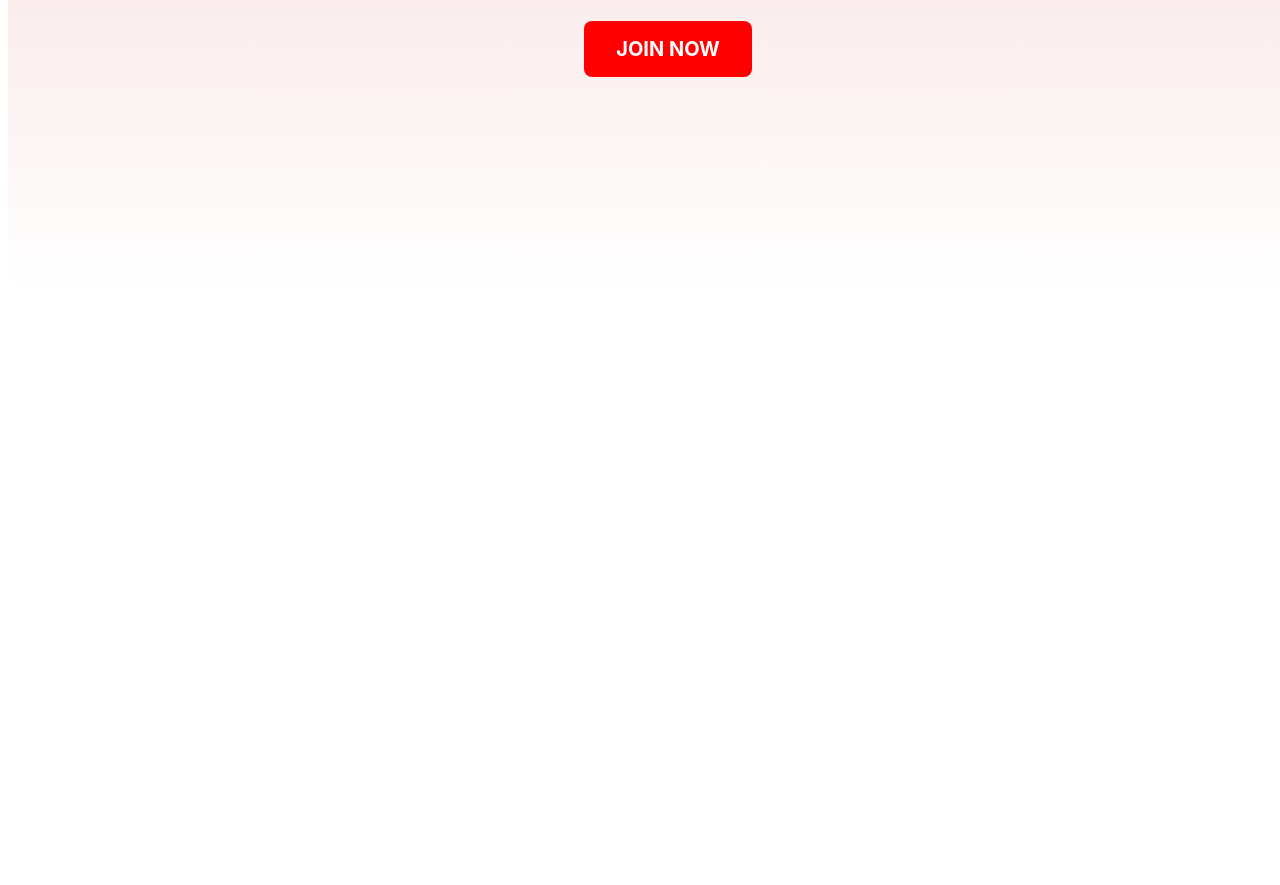
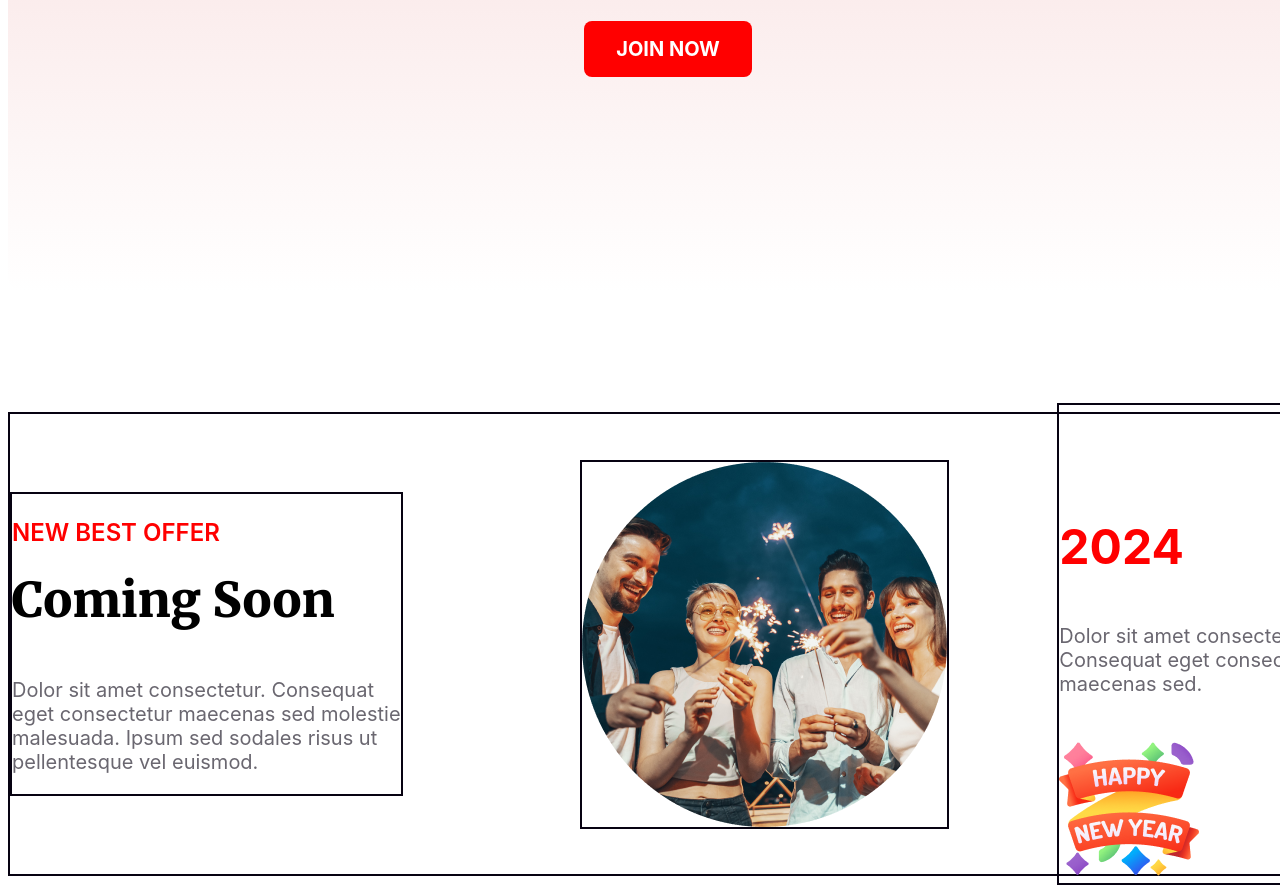
Before and after one commit to Naz22135/New-Year-Project, a plain HTML site: page index.html in a window 1280 px wide. Shown: the part 2737-3622 px from the top of the page. Before the commit the page ends 3037 px from the top, so only its background shows below. Drawn offline with Linux system fonts and the light colour scheme.

Commit message:
main section added

```diff
--- a/index.html
+++ b/index.html
@@ -54,8 +54,27 @@
                 <p class="time"><span class="elements-color">Time:</span> Evening 7.30 pm to 12.30 am</p>
                 <button class="btn-join">JOIN NOW</button>
             </div>
+        </section>
+        <div class="offer-section">
+            <div class="offer-content">
+                <p class="title elements-color">NEW BEST OFFER</p>
+                <p class="title-coming">Coming Soon</p>
+                <p class="title-description">Dolor sit amet consectetur. Consequat <br> eget consectetur maecenas sed
+                    molestie <br> malesuada. Ipsum sed sodales risus ut <br> pellentesque vel euismod. </p>
 
-        </section>
+            </div>
+            <div class="offer-img">
+                <img src="images/Ellipse 1.png" alt="">
+            </div>
+            <div class="offer-description">
+                <p class="year elements-color">2024</p>
+                <p class="year-description">Dolor sit amet consectetur. <br> Consequat eget consectetur <br> maecenas
+                    sed.
+                </p>
+                <img src="images/Group 96.png" alt="">
+
+            </div>
+        </div>
 
 
     </main>
--- a/styles/new-year.css
+++ b/styles/new-year.css
@@ -57,16 +57,16 @@
     font-family: "Inter", sans-serif;
     font-size: 88px;
     font-weight: bold;
-
     margin-bottom: 49px;
 
 }
 
-.holiday {
+.holiday,
+.title {
     font-family: "Inter", sans-serif;
     font-size: 24px;
+    font-weight: 600;
 
-    font-weight: 600;
 
 }
 
@@ -76,8 +76,6 @@
     font-weight: bold;
     color: #070211;
     margin-top: 16px;
-
-
 }
 
 /* welcome section */
@@ -169,3 +167,81 @@
     padding: 16px 32px;
     margin-top: 48px;
 }
+
+/* offer section styles */
+.offer-section {
+    border: 2px solid #070211;
+    display: flex;
+    justify-content: center;
+    align-items: center;
+    justify-content: space-between;
+    width: 1320px;
+    height: 460px;
+    margin: 0 auto;
+    margin-top: 120px;
+
+}
+
+.title-coming {
+    font-family: "Merriweather", serif;
+    font-size: 48px;
+    font-weight: 900;
+    margin-top: 23px;
+}
+
+.title {
+    margin-bottom: 23px;
+}
+
+.offer-content {
+    border: 2px solid #070211;
+    margin: 97px 70px;
+    margin-left: 0;
+
+}
+
+.offer-img {
+    border: 2px solid #070211;
+    width: 365px;
+    height: 365px;
+}
+
+.offer-description {
+    border: 2px solid #070211;
+    /* width: 276px;
+    height: 170px; */
+}
+
+.title-description {
+    font-family: "Inter", sans-serif;
+    font-size: 20px;
+    color: rgba(7, 2, 17, 0.6);
+    margin-top: 22px;
+}
+
+.year {
+    font-family: "Inter", sans-serif;
+    font-size: 48px;
+    font-weight: bold;
+    margin-top: 112px;
+
+}
+
+.year-description {
+    font-family: "Inter", sans-serif;
+    font-size: 20px;
+    color: rgba(7, 2, 17, 0.6);
+    margin-bottom: 43px;
+
+
+}
+
+.offer-description img {
+    width: 140px;
+    height: 140px;
+
+}
+
+/* .offer-description {
+    margin: 112px 0px 140px 110px;
+} */
```
